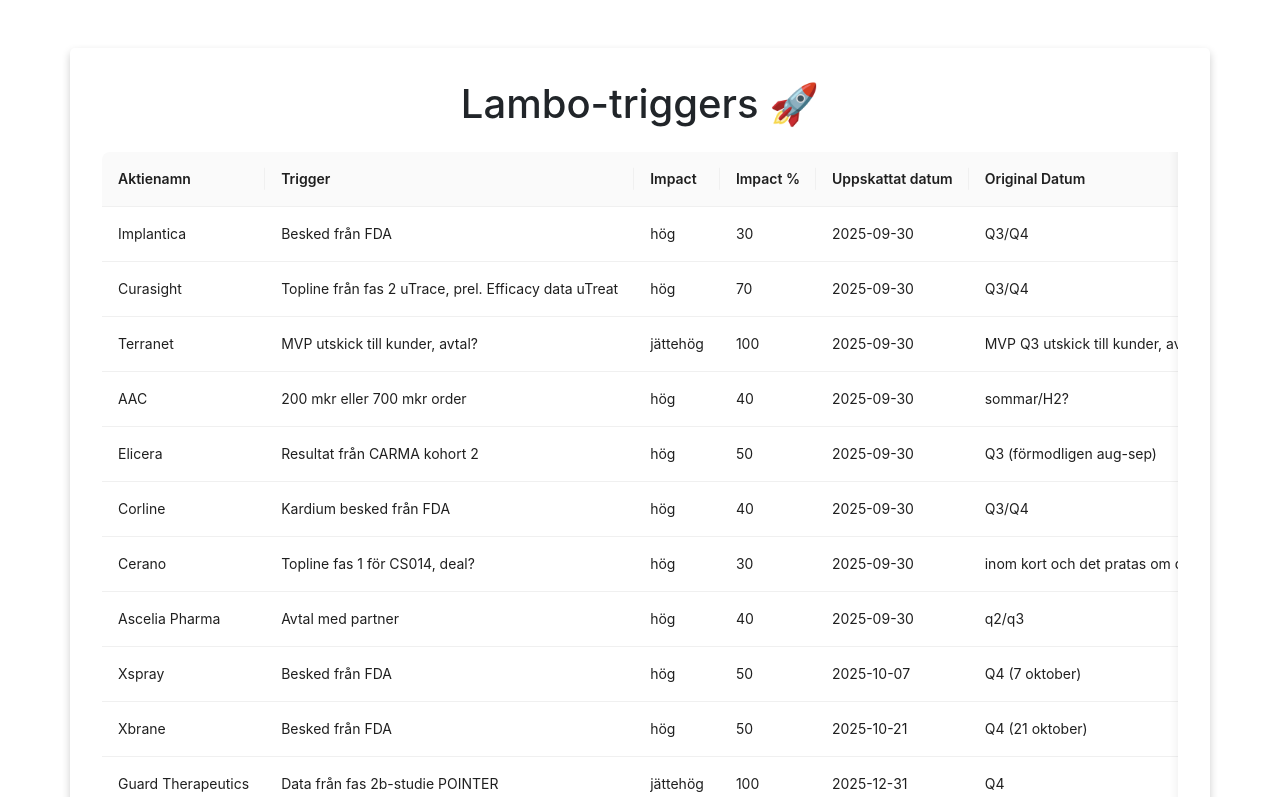
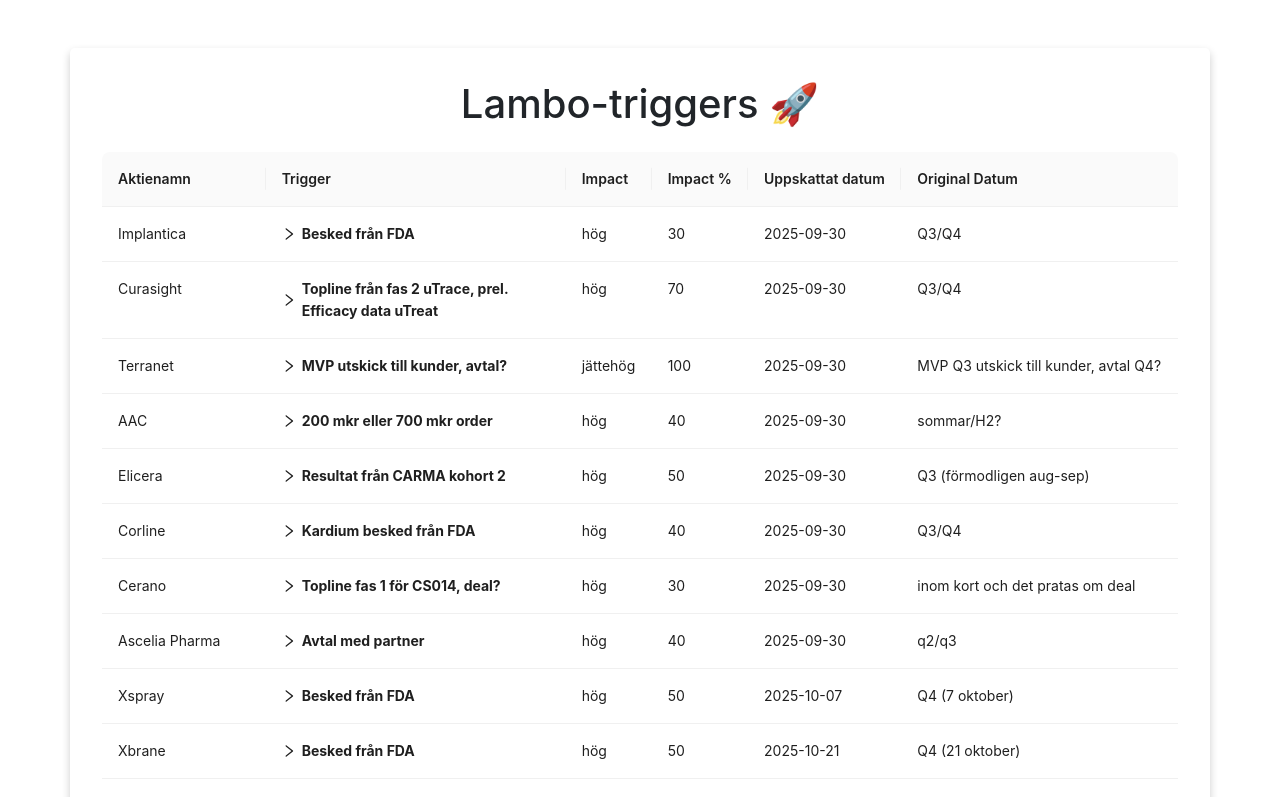
Before and after one commit to psykopotatis/lambo-triggers, a React (Create React App) app: page / in a window 1280 px wide. Shown: the top 797 px of the page. Built offline with nearby package versions, Linux system fonts and the light colour scheme; the HTML template or start-up script is replaced by a standard one.

Commit message:
Add description in foldable

```diff
--- a/src/App.css
+++ b/src/App.css
@@ -52,3 +52,7 @@
   border-radius: 5px;
   padding: 2rem;
 }
+
+.lambo-table .ant-table-cell {
+  vertical-align: top !important;
+}
--- a/src/App.js
+++ b/src/App.js
@@ -1,20 +1,25 @@
 import React, { useState, useEffect } from 'react';
 import { Table, ConfigProvider } from 'antd';
+import { DownOutlined, RightOutlined } from '@ant-design/icons';
 import './App.css';
 import triggerData from './data';
-import 'antd/dist/reset.css'; // Import Ant Design styles
+import 'antd/dist/reset.css';
 
 function App() {
   const [data, setData] = useState([]);
+  const [expandedRows, setExpandedRows] = useState({}); // { [rowKey]: boolean }
 
   useEffect(() => {
-    const sortedData = [...triggerData].sort((a, b) => {
-      const dateA = new Date(a.date.split('/').reverse().join('-'));
-      const dateB = new Date(b.date.split('/').reverse().join('-'));
-      return dateA - dateB;
-    });
+    const sortedData = [...triggerData].sort((a, b) => new Date(a.date) - new Date(b.date));
     setData(sortedData);
   }, []);
+
+  const toggleDescription = (rowKey) => {
+    setExpandedRows((prev) => ({
+      ...prev,
+      [rowKey]: !prev[rowKey],
+    }));
+  };
 
   const columns = [
     {
@@ -26,6 +31,25 @@
       title: 'Trigger',
       dataIndex: 'trigger',
       key: 'trigger',
+      width: 300,
+      render: (_, record) => {
+        const rowKey = record.stockName + record.trigger;
+        const isExpanded = expandedRows[rowKey];
+
+        return (
+            <div style={{ whiteSpace: 'normal', cursor: 'pointer' }} onClick={() => toggleDescription(rowKey)}>
+              <strong style={{ display: 'flex', alignItems: 'center' }}>
+                {isExpanded ? <DownOutlined style={{ marginRight: 6 }} /> : <RightOutlined style={{ marginRight: 6 }} />}
+                {record.trigger}
+              </strong>
+              {isExpanded && (
+                  <div style={{ marginTop: 6, fontSize: '0.85em', color: '#666' }}>
+                    {record.triggerDescription}
+                  </div>
+              )}
+            </div>
+        );
+      },
     },
     {
       title: 'Impact',
@@ -50,12 +74,19 @@
   ];
 
   return (
-    <ConfigProvider>
-      <div className="container mt-5">
-        <h1 className="text-center mb-4">Lambo-triggers 🚀</h1>
-        <Table dataSource={data} columns={columns} rowKey="stockName" pagination={false} scroll={{ x: 'max-content' }} />
-      </div>
-    </ConfigProvider>
+      <ConfigProvider>
+        <div className="container mt-5">
+          <h1 className="text-center mb-4">Lambo-triggers 🚀</h1>
+          <Table
+              className="lambo-table"
+              dataSource={data}
+              columns={columns}
+              rowKey={(record) => record.stockName + record.trigger}
+              pagination={false}
+              scroll={{ x: 'max-content' }}
+          />
+        </div>
+      </ConfigProvider>
   );
 }
 
```
